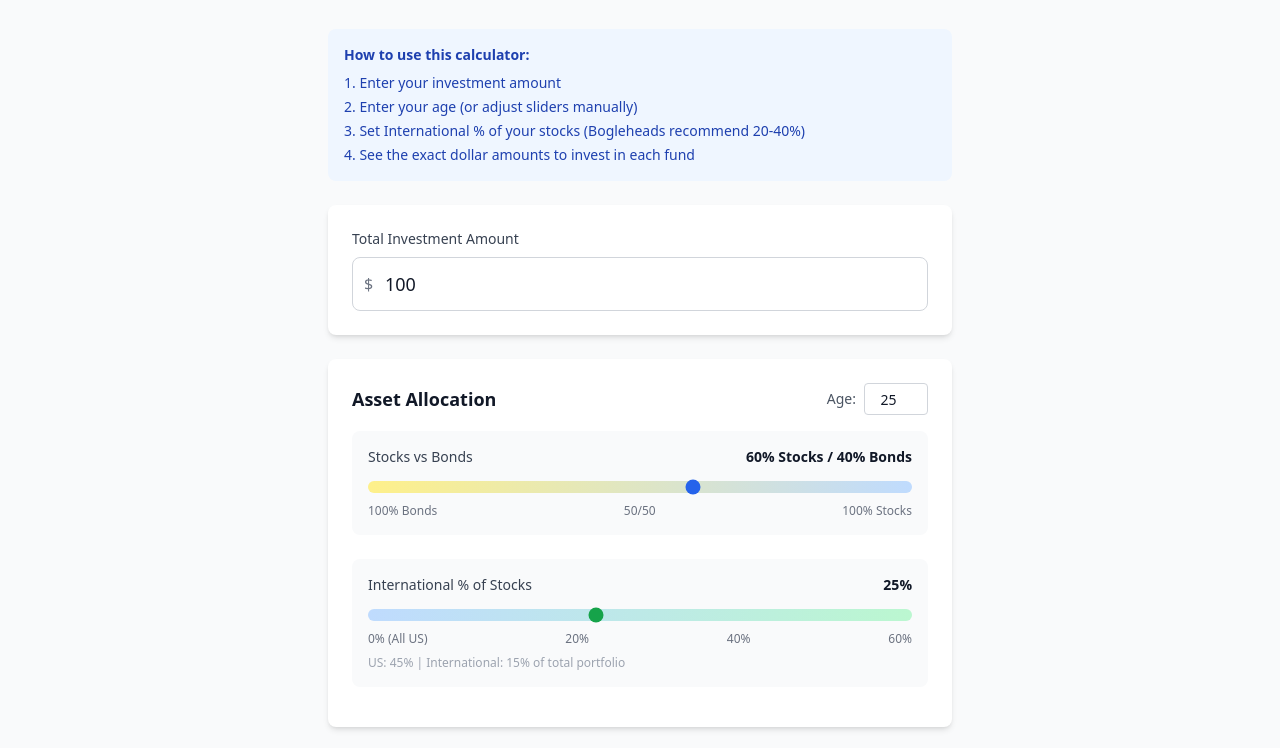
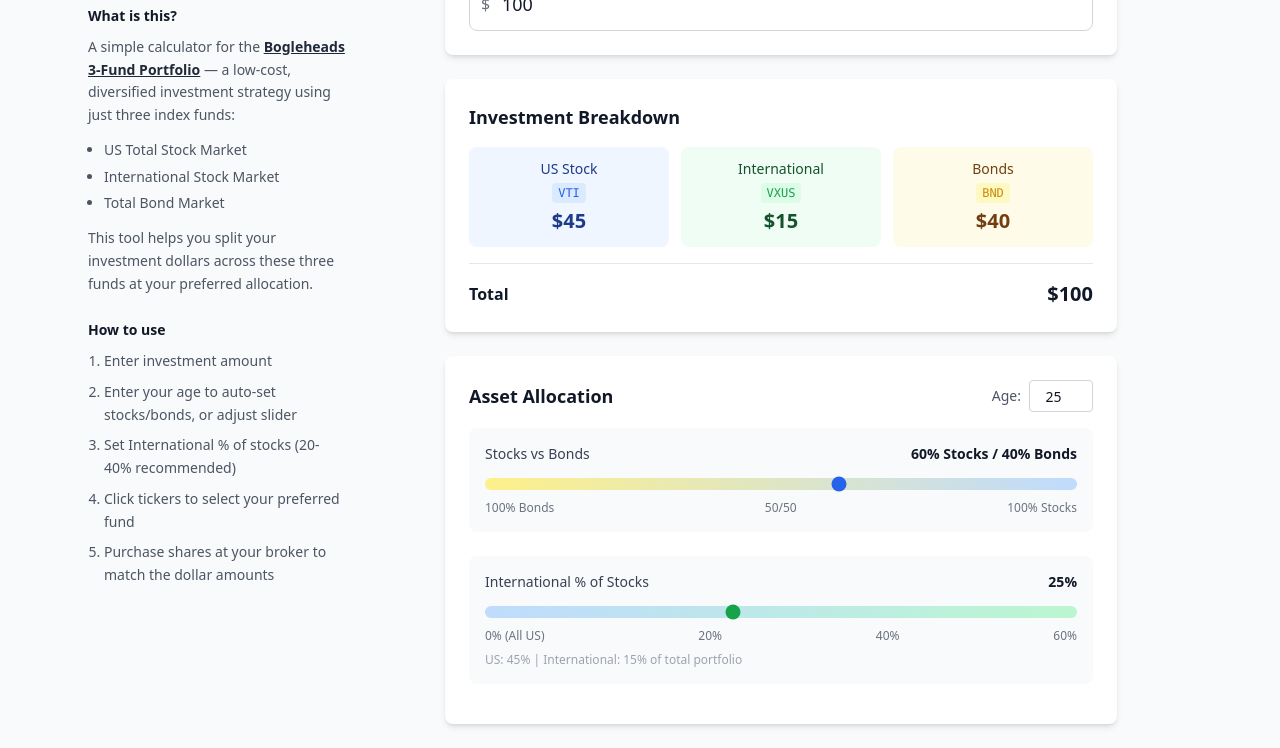
Before and after one commit to narkeeso/bogle3, a plain HTML site: page index.html in a window 1280 px wide. Shown: the part 99-847 px from the top of the page. Drawn offline with nearby package versions, Linux system fonts and the light colour scheme.

Commit message:
feat: major UI improvements
- Add collapsible info section for mobile view
- Center main calculator while keeping sidebar left
- Remove footer background and wiki link
- Simplify sidebar text styling (no blue box)
- Add step 5: purchase shares at broker
- Clean up layout and spacing

```diff
--- a/index.html
+++ b/index.html
@@ -8,24 +8,86 @@
     <script src="https://cdn.tailwindcss.com"></script>
 </head>
 <body class="bg-gray-50 text-gray-900 min-h-screen">
-    <div class="max-w-2xl mx-auto p-6" x-data="bogle3Data()" x-init="init()">
+    <div class="max-w-6xl mx-auto p-6" x-data="bogle3Data()" x-init="init()">
 
-        <!-- Header -->
-        <header class="text-center mb-8">
-            <h1 class="text-4xl font-bold text-blue-900 mb-2">Bogle3</h1>
-            <p class="text-gray-600">Simple 3-Fund Portfolio Calculator</p>
-        </header>
+        <div class="grid lg:grid-cols-4 gap-6">
+            <!-- Sidebar -->
+            <div class="lg:col-span-1" x-data="{ showInfo: false }">
+                <div class="lg:sticky lg:top-6 space-y-4">
+                    <!-- App Name -->
+                    <div class="flex items-center justify-between lg:block">
+                        <div>
+                            <h1 class="text-4xl font-bold text-blue-900 mb-1">Bogle3</h1>
+                            <p class="text-sm text-gray-600">3-Fund Portfolio Calculator</p>
+                        </div>
+                        <!-- Mobile toggle -->
+                        <button @click="showInfo = !showInfo" class="lg:hidden text-sm text-gray-500 hover:text-gray-700 flex items-center gap-1">
+                            <span x-text="showInfo ? 'Hide' : 'Info'">Info</span>
+                            <svg class="w-4 h-4 transition-transform" :class="showInfo ? 'rotate-180' : ''" fill="none" stroke="currentColor" viewBox="0 0 24 24">
+                                <path stroke-linecap="round" stroke-linejoin="round" stroke-width="2" d="M19 9l-7 7-7-7"></path>
+                            </svg>
+                        </button>
+                    </div>
 
-        <!-- How to Use -->
-        <div class="bg-blue-50 rounded-lg p-4 mb-6 text-sm text-blue-800">
-            <h3 class="font-semibold mb-2">How to use this calculator:</h3>
-            <ol class="list-decimal list-inside space-y-1">
-                <li>Enter your investment amount</li>
-                <li>Enter your age (or adjust sliders manually)</li>
-                <li>Set International % of your stocks (Bogleheads recommend 20-40%)</li>
-                <li>See the exact dollar amounts to invest in each fund</li>
-            </ol>
-        </div>
+                    <!-- Collapsible content for mobile -->
+                    <div x-show="showInfo" x-transition class="lg:hidden space-y-6">
+                        <!-- About -->
+                        <div class="text-sm text-gray-600 leading-relaxed">
+                            <h3 class="font-semibold text-gray-900 mb-2">What is this?</h3>
+                            <p class="mb-3">A simple calculator for the <a href="https://www.bogleheads.org/wiki/Three-fund_portfolio" target="_blank" rel="noopener noreferrer" class="font-semibold text-gray-800 underline hover:text-blue-700">Bogleheads 3-Fund Portfolio</a> — a low-cost, diversified investment strategy using just three index funds:</p>
+                            <ul class="list-disc list-outside ml-4 space-y-1 mb-3">
+                                <li>US Total Stock Market</li>
+                                <li>International Stock Market</li>
+                                <li>Total Bond Market</li>
+                            </ul>
+                            <p>This tool helps you split your investment dollars across these three funds at your preferred allocation.</p>
+                        </div>
+
+                        <!-- Instructions -->
+                        <div class="text-sm text-gray-600 leading-relaxed">
+                            <h3 class="font-semibold text-gray-900 mb-2">How to use</h3>
+                            <ol class="list-decimal list-outside ml-4 space-y-2">
+                                <li>Enter investment amount</li>
+                                <li>Enter your age to auto-set stocks/bonds, or adjust slider</li>
+                                <li>Set International % of stocks (20-40% recommended)</li>
+                                <li>Click tickers to select your preferred fund</li>
+                                <li>Purchase shares at your broker to match the dollar amounts</li>
+                            </ol>
+                        </div>
+                    </div>
+
+                    <!-- Desktop only content (always visible) -->
+                    <div class="hidden lg:block space-y-6">
+                        <!-- About -->
+                        <div class="text-sm text-gray-600 leading-relaxed">
+                            <h3 class="font-semibold text-gray-900 mb-2">What is this?</h3>
+                            <p class="mb-3">A simple calculator for the <a href="https://www.bogleheads.org/wiki/Three-fund_portfolio" target="_blank" rel="noopener noreferrer" class="font-semibold text-gray-800 underline hover:text-blue-700">Bogleheads 3-Fund Portfolio</a> — a low-cost, diversified investment strategy using just three index funds:</p>
+                            <ul class="list-disc list-outside ml-4 space-y-1 mb-3">
+                                <li>US Total Stock Market</li>
+                                <li>International Stock Market</li>
+                                <li>Total Bond Market</li>
+                            </ul>
+                            <p>This tool helps you split your investment dollars across these three funds at your preferred allocation.</p>
+                        </div>
+
+                        <!-- Instructions -->
+                        <div class="text-sm text-gray-600 leading-relaxed">
+                            <h3 class="font-semibold text-gray-900 mb-2">How to use</h3>
+                            <ol class="list-decimal list-outside ml-4 space-y-2">
+                                <li>Enter investment amount</li>
+                                <li>Enter your age to auto-set stocks/bonds, or adjust slider</li>
+                                <li>Set International % of stocks (20-40% recommended)</li>
+                                <li>Click tickers to select your preferred fund</li>
+                                <li>Purchase shares at your broker to match the dollar amounts</li>
+                            </ol>
+                        </div>
+                    </div>
+                </div>
+            </div>
+
+            <!-- Main Calculator -->
+            <div class="lg:col-span-3 flex justify-center">
+                <div class="w-full max-w-2xl">
 
         <!-- Total Investment Input -->
         <div class="bg-white rounded-lg shadow-md p-6 mb-6">
@@ -41,71 +103,7 @@
             </div>
         </div>
 
-        <!-- Allocation Sliders -->
-        <div class="bg-white rounded-lg shadow-md p-6 mb-6">
-            <div class="flex justify-between items-center mb-4 flex-wrap gap-2">
-                <h2 class="text-lg font-semibold">Asset Allocation</h2>
-                <div class="flex items-center gap-2">
-                    <label class="text-sm text-gray-600">Age:</label>
-                    <input
-                        type="number"
-                        x-model="age"
-                        @blur="setAllocationFromAge()"
-                        @keydown.enter="setAllocationFromAge()"
-                        min="18"
-                        max="100"
-                        class="w-16 px-2 py-1.5 h-8 border border-gray-300 rounded text-center text-sm leading-none"
-                        placeholder="25"
-                    >
-                </div>
-            </div>
-
-            <!-- Stocks/Bonds Split -->
-            <div class="mb-6 p-4 bg-gray-50 rounded-lg">
-                <div class="flex justify-between mb-2">
-                    <label class="text-sm font-medium text-gray-700">Stocks vs Bonds</label>
-                    <span class="text-sm font-semibold text-gray-900" x-text="stocksPercent + '% Stocks / ' + (100 - stocksPercent) + '% Bonds'"></span>
-                </div>
-                <input
-                    type="range"
-                    x-model="stocksPercent"
-                    min="0"
-                    max="100"
-                    class="w-full h-3 bg-gradient-to-r from-yellow-200 to-blue-200 rounded-lg appearance-none cursor-pointer accent-blue-600"
-                >
-                <div class="flex justify-between text-xs text-gray-500 mt-1">
-                    <span>100% Bonds</span>
-                    <span>50/50</span>
-                    <span>100% Stocks</span>
-                </div>
-            </div>
-
-            <!-- International % of Stocks -->
-            <div class="mb-4 p-4 bg-gray-50 rounded-lg">
-                <div class="flex justify-between mb-2">
-                    <label class="text-sm font-medium text-gray-700">International % of Stocks</label>
-                    <span class="text-sm font-semibold text-gray-900" x-text="intlPercentOfStocks + '%'"></span>
-                </div>
-                <input
-                    type="range"
-                    x-model="intlPercentOfStocks"
-                    min="0"
-                    max="60"
-                    class="w-full h-3 bg-gradient-to-r from-blue-200 to-green-200 rounded-lg appearance-none cursor-pointer accent-green-600"
-                >
-                <div class="flex justify-between text-xs text-gray-500 mt-1">
-                    <span>0% (All US)</span>
-                    <span>20%</span>
-                    <span>40%</span>
-                    <span>60%</span>
-                </div>
-                <div class="text-xs text-gray-400 mt-2">
-                    US: <span x-text="usStockPercent + '%'"></span> | International: <span x-text="intlStockPercent + '%'"></span> of total portfolio
-                </div>
-            </div>
-        </div>
-
-        <!-- Results -->
+        <!-- Investment Breakdown -->
         <div class="bg-white rounded-lg shadow-md p-6 mb-6">
             <h2 class="text-lg font-semibold mb-4">Investment Breakdown</h2>
 
@@ -180,7 +178,6 @@
                 </div>
             </div>
 
-
             <!-- Total -->
             <div class="mt-4 pt-4 border-t border-gray-200">
                 <div class="flex justify-between items-center">
@@ -189,15 +186,84 @@
                 </div>
             </div>
 
+            </div><!-- /Investment Breakdown -->
+
+        <!-- Allocation Sliders -->
+        <div class="bg-white rounded-lg shadow-md p-6 mb-6">
+            <div class="flex justify-between items-center mb-4 flex-wrap gap-2">
+                <h2 class="text-lg font-semibold">Asset Allocation</h2>
+                <div class="flex items-center gap-2">
+                    <label class="text-sm text-gray-600">Age:</label>
+                    <input
+                        type="number"
+                        x-model="age"
+                        @blur="setAllocationFromAge()"
+                        @keydown.enter="setAllocationFromAge()"
+                        min="18"
+                        max="100"
+                        class="w-16 px-2 py-1.5 h-8 border border-gray-300 rounded text-center text-sm leading-none"
+                        placeholder="25"
+                    >
+                </div>
+            </div>
+
+            <!-- Stocks/Bonds Split -->
+            <div class="mb-6 p-4 bg-gray-50 rounded-lg">
+                <div class="flex justify-between mb-2">
+                    <label class="text-sm font-medium text-gray-700">Stocks vs Bonds</label>
+                    <span class="text-sm font-semibold text-gray-900" x-text="stocksPercent + '% Stocks / ' + (100 - stocksPercent) + '% Bonds'"></span>
+                </div>
+                <input
+                    type="range"
+                    x-model="stocksPercent"
+                    min="0"
+                    max="100"
+                    class="w-full h-3 bg-gradient-to-r from-yellow-200 to-blue-200 rounded-lg appearance-none cursor-pointer accent-blue-600"
+                >
+                <div class="flex justify-between text-xs text-gray-500 mt-1">
+                    <span>100% Bonds</span>
+                    <span>50/50</span>
+                    <span>100% Stocks</span>
+                </div>
+            </div>
+
+            <!-- International % of Stocks -->
+            <div class="mb-4 p-4 bg-gray-50 rounded-lg">
+                <div class="flex justify-between mb-2">
+                    <label class="text-sm font-medium text-gray-700">International % of Stocks</label>
+                    <span class="text-sm font-semibold text-gray-900" x-text="intlPercentOfStocks + '%'"></span>
+                </div>
+                <input
+                    type="range"
+                    x-model="intlPercentOfStocks"
+                    min="0"
+                    max="60"
+                    class="w-full h-3 bg-gradient-to-r from-blue-200 to-green-200 rounded-lg appearance-none cursor-pointer accent-green-600"
+                >
+                <div class="flex justify-between text-xs text-gray-500 mt-1">
+                    <span>0% (All US)</span>
+                    <span>20%</span>
+                    <span>40%</span>
+                    <span>60%</span>
+                </div>
+                <div class="text-xs text-gray-400 mt-2">
+                    US: <span x-text="usStockPercent + '%'"></span> | International: <span x-text="intlStockPercent + '%'"></span> of total portfolio
+                </div>
+            </div>
         </div>
 
-        <!-- Footer -->
-        <footer class="mt-8 text-center text-sm text-gray-500">
+        </div><!-- /max-w-2xl -->
+        </div><!-- /main calculator -->
+        </div><!-- /grid -->
+
+    </div><!-- /max-w-6xl container -->
+
+    <!-- Footer - Full Width -->
+    <footer class="mt-8 py-6 text-center text-sm text-gray-500">
+        <div class="max-w-6xl mx-auto px-6">
             <p>Invest at your own risk. Not financial advice.</p>
-            <p class="mt-1">Learn about the <a href="https://www.bogleheads.org/wiki/Three-fund_portfolio" target="_blank" rel="noopener noreferrer" class="text-blue-600 hover:text-blue-800 underline">3-Fund Portfolio</a> paradigm</p>
-        </footer>
-
-    </div>
+        </div>
+    </footer>
 
     <script>
         function bogle3Data() {
```
